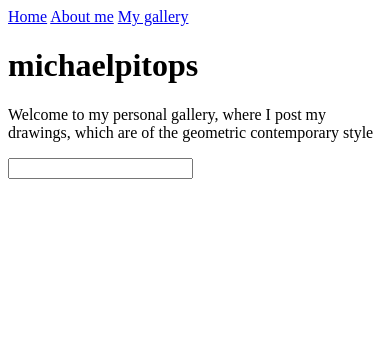
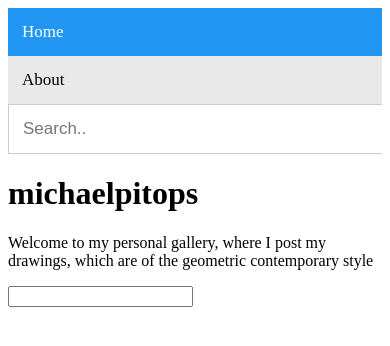
Before and after one commit to michaelpitop/my-gallery, a SvelteKit app: page / in a window 390 px wide. Shown: the top 346 px of the page. Built offline with nearby package versions, Linux system fonts and the light colour scheme.

Commit message:
added a new navbar with css

```diff
--- a/src/routes/+layout.svelte
+++ b/src/routes/+layout.svelte
@@ -2,11 +2,127 @@
 
 </script>
 
-
+<!--
 <nav>
     <a href="/">Home</a>
     <a href="/about">About me</a>
     <a href="/pic">My gallery</a>
+</nav> -->
+
+<nav>
+    <a class="active" href="/">Home</a>
+    <a href="/about">About</a>
+    <input type="text" placeholder="Search..">
 </nav>
 
 <slot />
+
+<style>
+
+     /* Add a black background color to the top navigation bar */
+nav {
+  overflow: hidden;
+  background-color: #e9e9e9;
+}
+
+/* Style the links inside the navigation bar */
+nav a {
+  float: left;
+  display: block;
+  color: black;
+  text-align: center;
+  padding: 14px 16px;
+  text-decoration: none;
+  font-size: 17px;
+}
+
+/* Change the color of links on hover */
+nav a:hover {
+  background-color: #ddd;
+  color: black;
+}
+
+/* Style the "active" element to highlight the current page */
+nav a.active {
+  background-color: #2196F3;
+  color: white;
+}
+
+/* Style the search box inside the navigation bar */
+nav input[type=text] {
+  float: right;
+  padding: 6px;
+  border: none;
+  margin-top: 8px;
+  margin-right: 16px;
+  font-size: 17px;
+}
+
+/* When the screen is less than 600px wide, stack the links and the search field vertically instead of horizontally */
+@media screen and (max-width: 600px) {
+  nav a, nav input[type=text] {
+    float: none;
+    display: block;
+    text-align: left;
+    width: 100%;
+    margin: 0;
+    padding: 14px;
+  }
+  nav input[type=text] {
+    border: 1px solid #ccc;
+  }
+} /* Add a black background color to the top navigation bar */
+nav {
+  overflow: hidden;
+  background-color: #e9e9e9;
+}
+
+/* Style the links inside the navigation bar */
+nav a {
+  float: left;
+  display: block;
+  color: black;
+  text-align: center;
+  padding: 14px 16px;
+  text-decoration: none;
+  font-size: 17px;
+}
+
+/* Change the color of links on hover */
+nav a:hover {
+  background-color: #ddd;
+  color: black;
+}
+
+/* Style the "active" element to highlight the current page */
+nav a.active {
+  background-color: #2196F3;
+  color: white;
+}
+
+/* Style the search box inside the navigation bar */
+nav input[type=text] {
+  float: right;
+  padding: 6px;
+  border: none;
+  margin-top: 8px;
+  margin-right: 16px;
+  font-size: 17px;
+}
+
+/* When the screen is less than 600px wide, stack the links and the search field vertically instead of horizontally */
+@media screen and (max-width: 600px) {
+  nav a, nav input[type=text] {
+    float: none;
+    display: block;
+    text-align: left;
+    width: 100%;
+    margin: 0;
+    padding: 14px;
+  }
+  nav input[type=text] {
+    border: 1px solid #ccc;
+  }
+}
+
+</style>
```
